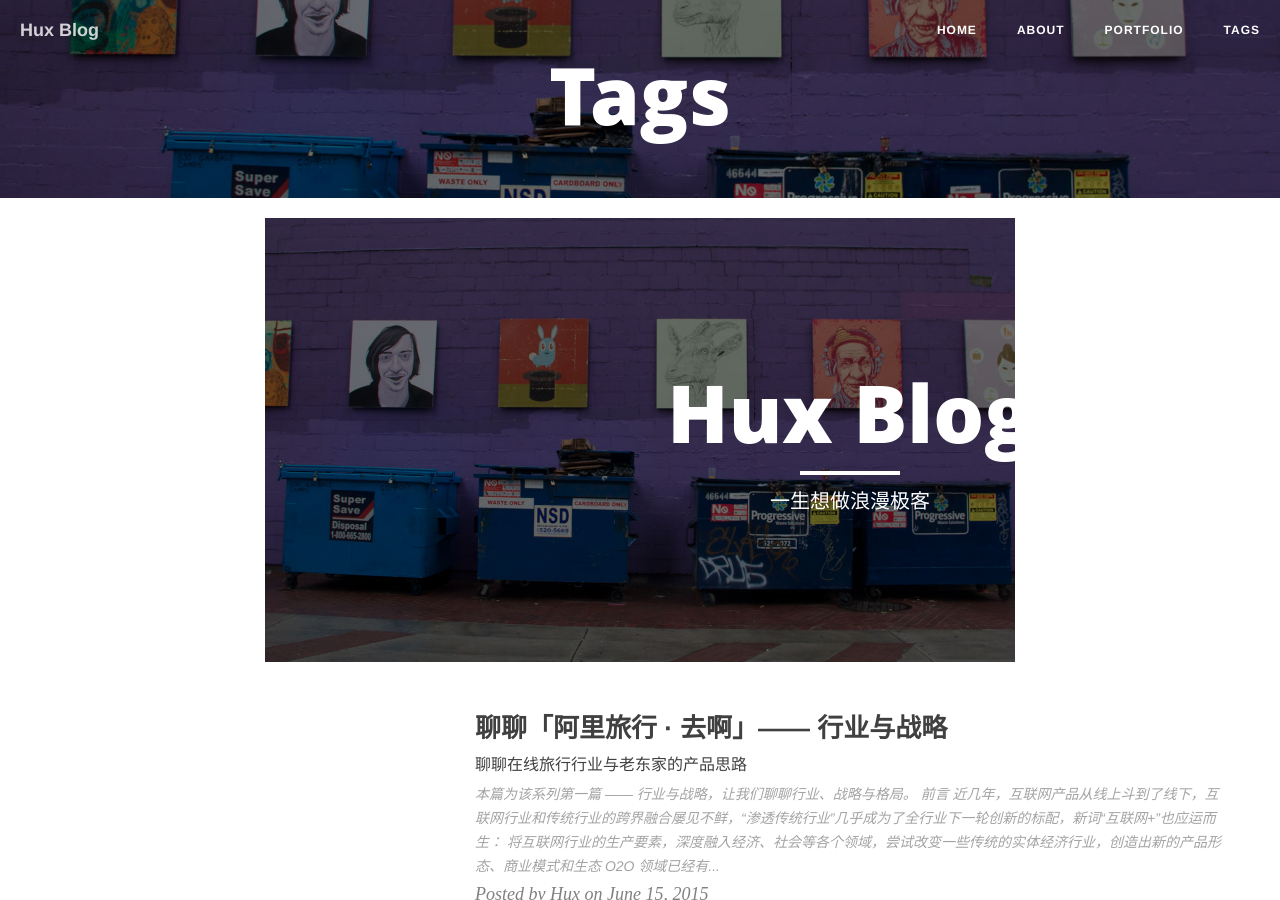
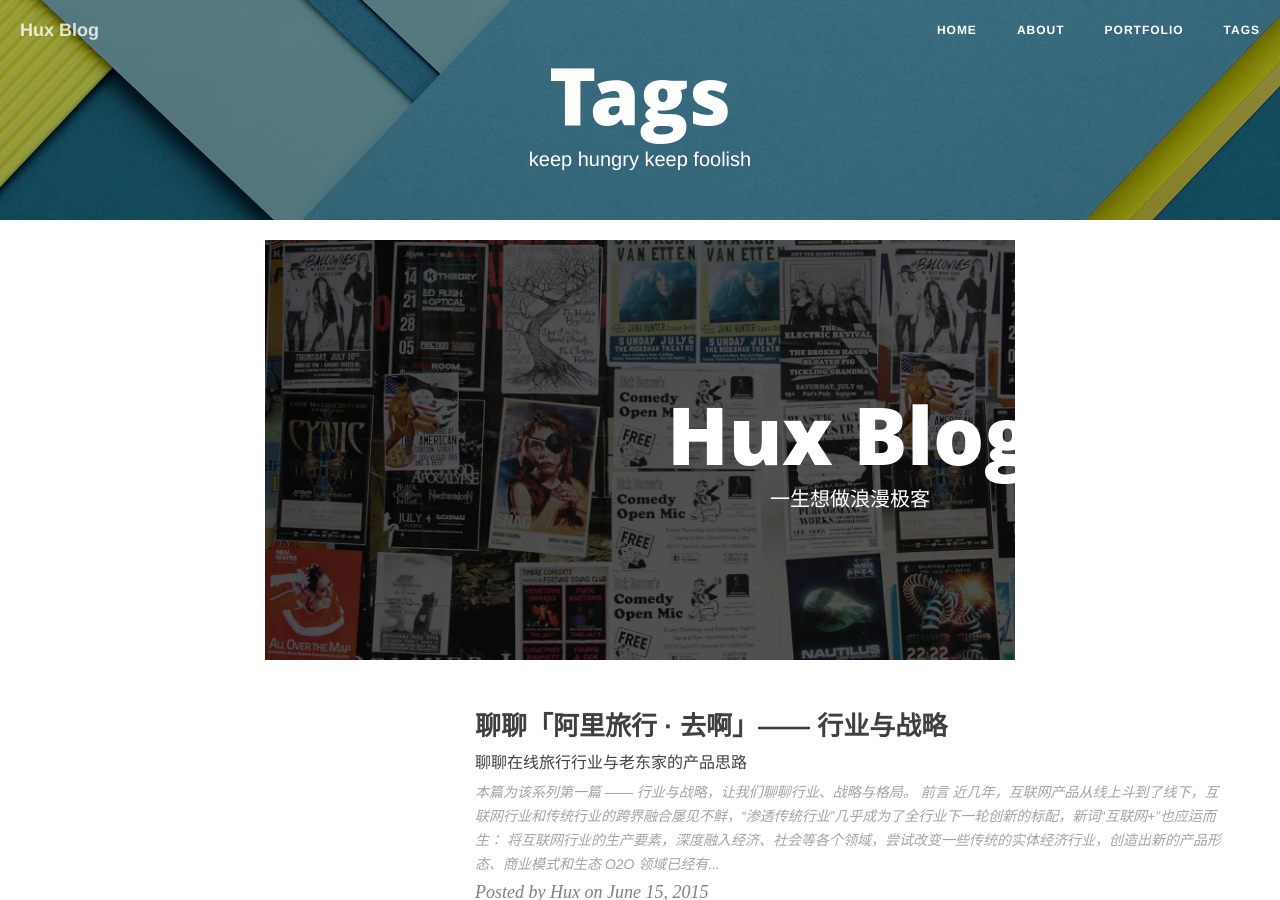
Before and after one commit to q97236143/Huxproh, a Jekyll site: the page built from tags.html, in a window 1280 px wide and 900 px high. Built offline with Jekyll 4.4.1, drawn with Linux system fonts in a browser that asks for light colours; nearby versions of some CDN libraries; comment, search, counter and statistics services are not loaded.

Commit message:
change background, drop hr in header

```diff
--- a/_includes/footer.html
+++ b/_includes/footer.html
@@ -4,7 +4,7 @@
         <div class="row">
             <div class="col-lg-8 col-lg-offset-2 col-md-10 col-md-offset-1">
                 <ul class="list-inline text-center">
-                    <!-- stop RSS, Twitter by Hux -->
+                    <!-- unuse RSS, Twitter by Hux -->
                     <!--
                     <li>
                         <a href="{{ "/feed.xml" | prepend: site.baseurl }}">
--- a/_layouts/default.html
+++ b/_layouts/default.html
@@ -3,6 +3,7 @@
 
 {% include head.html %}
 
+<!-- hack iOS CSS :active style -->
 <body ontouchstart="">
 
     {% include nav.html %}
--- a/_layouts/page.html
+++ b/_layouts/page.html
@@ -9,7 +9,7 @@ layout: default
             <div class="col-lg-8 col-lg-offset-2 col-md-10 col-md-offset-1 ">
                 <div class="site-heading">
                     <h1>{% if page.title %}{{ page.title }}{% else %}{{ site.title }}{% endif %}</h1>
-                    <hr class="small">
+                    <!--<hr class="small">-->
                     <span class="subheading">{{ page.description }}</span>
                 </div>
             </div>
--- a/tags.html
+++ b/tags.html
@@ -1,6 +1,8 @@
 ---
 title: Tags
 layout: default
+description: keep hungry keep foolish
+header-img: "img/tag-bg.jpg"
 ---
 
 <!-- Page Header -->
```
Also changed, not shown: img/Blog-Pic.jpg (deleted), img/home-bg-art.jpg (added), img/home-bg.jpg, img/post-bg-miui-ux.jpg (added), img/post-bg-universe.jpg (added), img/tag-bg.jpg (added).
